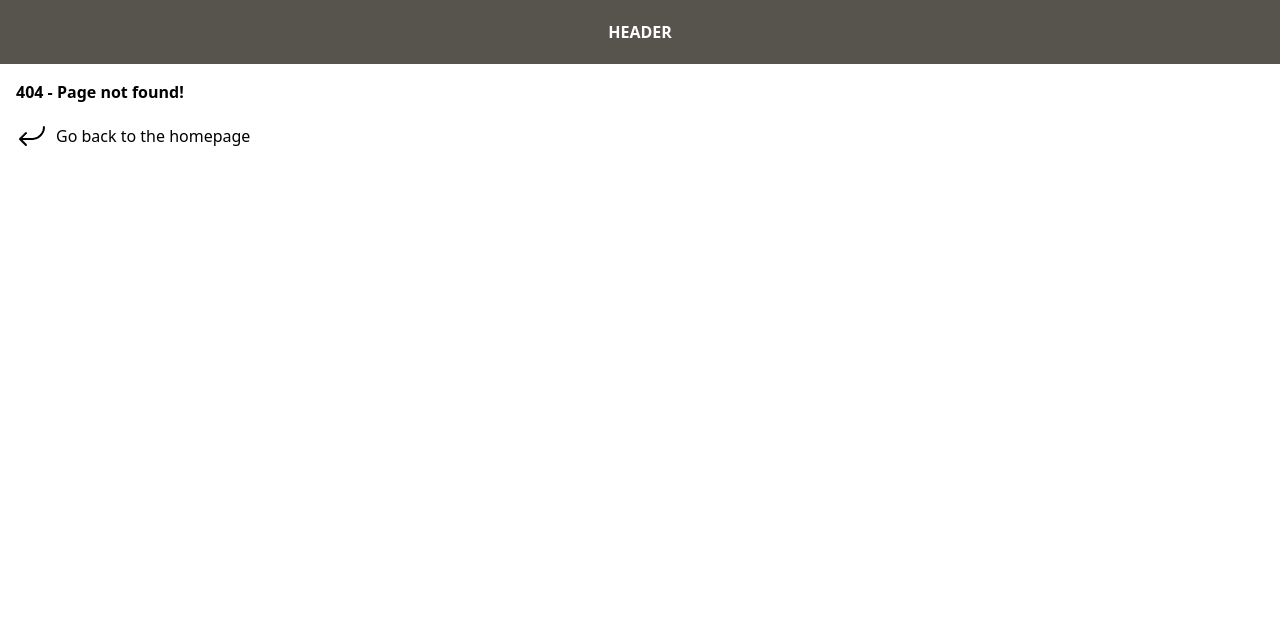
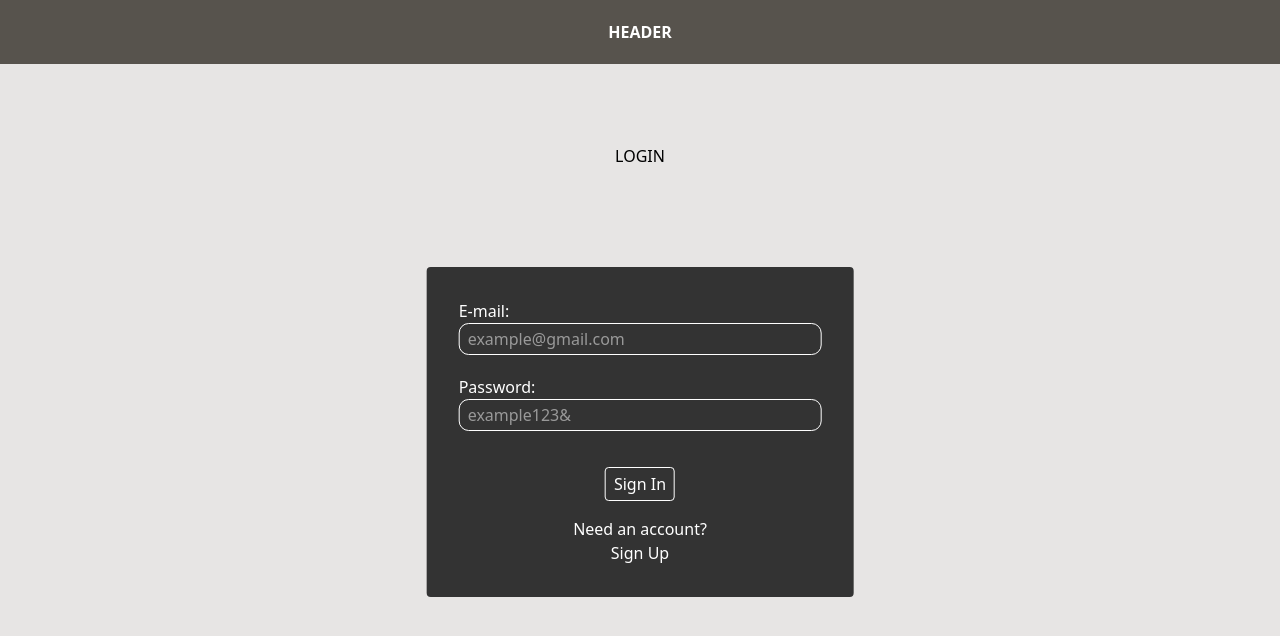
Before and after one commit to mts-ml/mern, a React (Vite) app in the folder client/: page /login in a window 1280 px wide. Before the commit this address had no page. Shown: the top 636 px of the page. Built offline with nearby package versions, Linux system fonts and the light colour scheme.

Commit message:
Add new route

```diff
--- a/client/src/App.tsx
+++ b/client/src/App.tsx
@@ -1,4 +1,4 @@
-import { Routes, Route } from "react-router-dom"
+import { Routes, Route, Navigate } from "react-router-dom"
 import { Layout } from "./pages/Layout"
 import { Home } from "./pages/Home"
 import { Register } from "./pages/Register"
@@ -10,9 +10,10 @@
   return (
     <Routes>
       <Route element={<Layout />} errorElement={<ErrorPage />}>
-        <Route index element={<Home />} />
+        <Route index element={<Navigate to='/login' replace />} />
+        <Route path='login' element={<Home />} />
+        <Route path="register" element={<Register />} />
         <Route path="*" element={<ErrorPage />} />
-        <Route path="register" element={<Register />} />
       </Route>
     </Routes>
 
```
